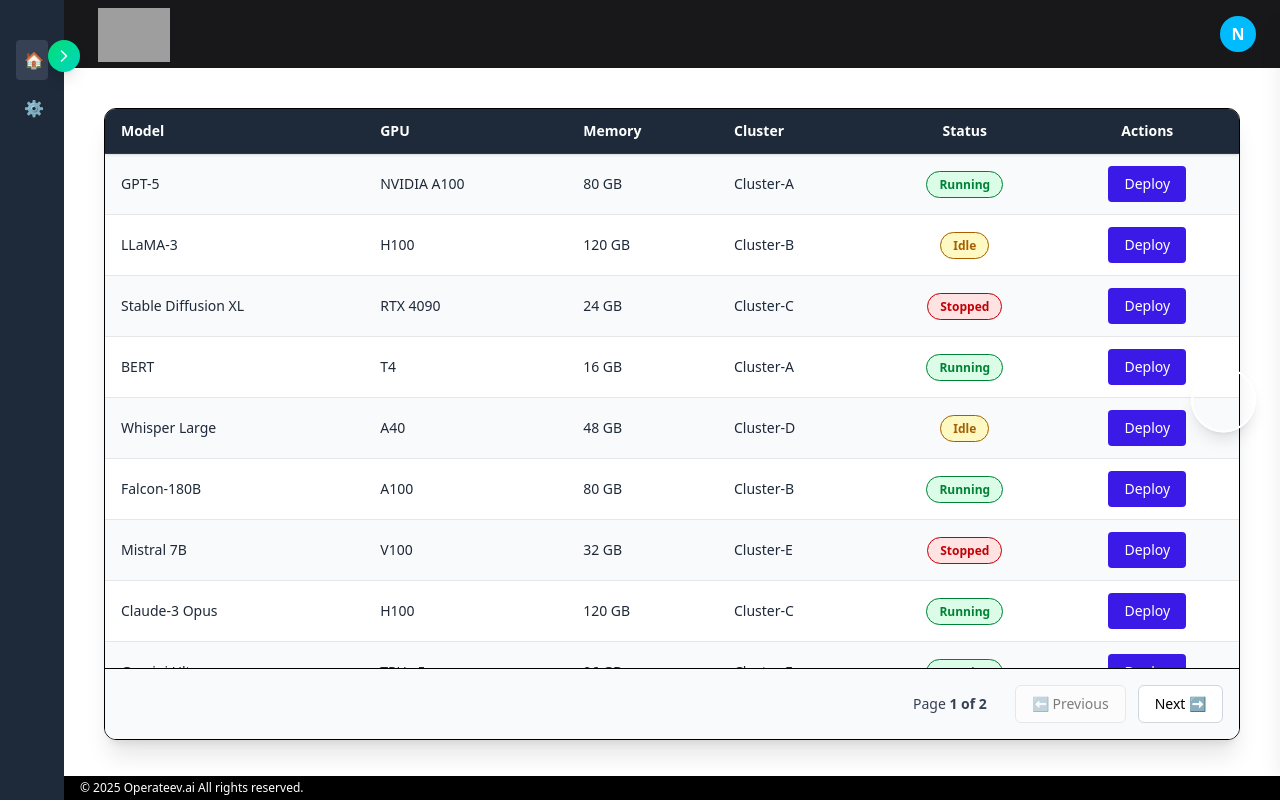
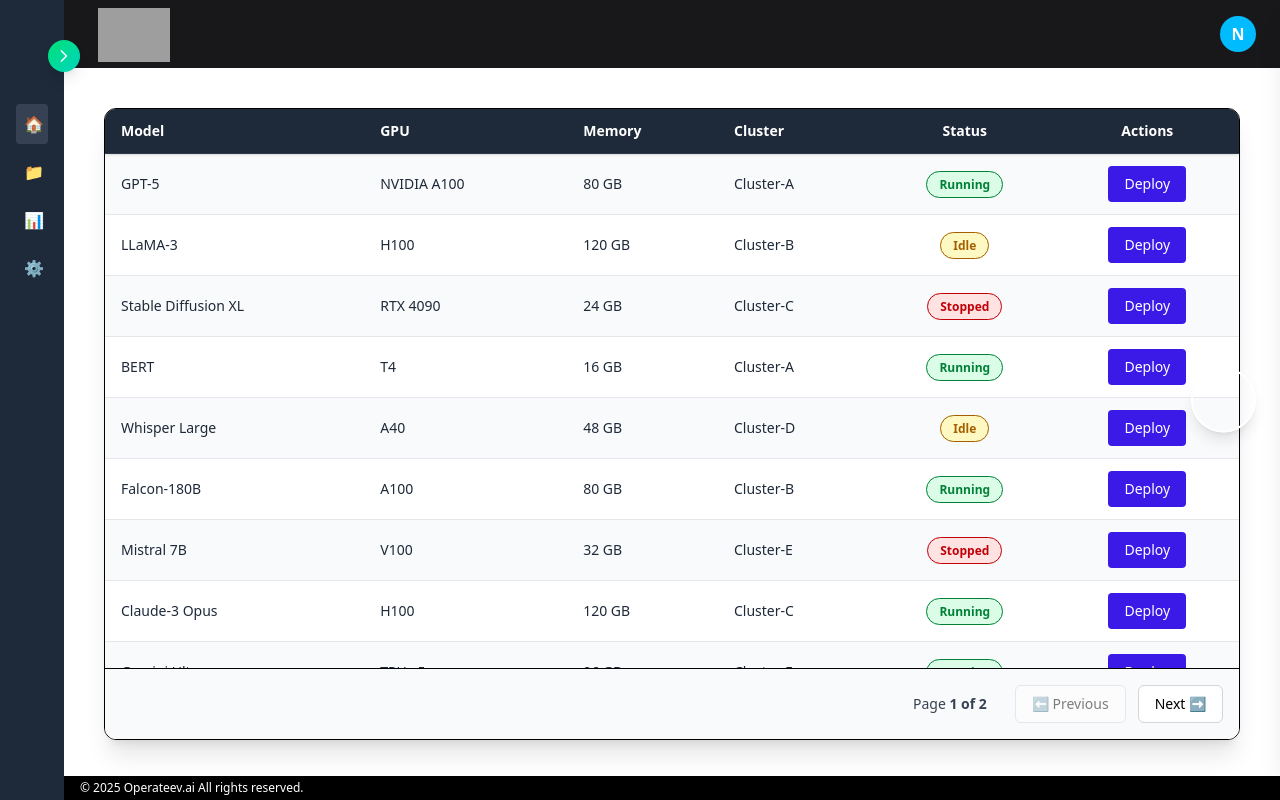
Before and after one commit to argadenil/operateev-ai, a Next.js app: page / in a window 1280 px wide. Built offline with nearby package versions, Linux system fonts and the light colour scheme; grey boxes are pictures that could not be loaded.

Commit message:
added some more menu

```diff
--- a/app/page.tsx
+++ b/app/page.tsx
@@ -46,7 +46,7 @@ export default function Home() {
         {!sidebarOpen && <div className="mt-6" />}
 
         {/* Navigation */}
-        <nav className="flex flex-col px-4 space-y-2 mt-4">
+        <nav className="flex flex-col px-4 space-y-2 mt-20">
           <button
             onClick={() => setActivePage("dashboard")}
             className={`rounded p-2 text-left transition-colors ${activePage === "dashboard"
@@ -58,6 +58,26 @@ export default function Home() {
           </button>
 
           <button
+            onClick={() => setActivePage("projects")}
+            className={`rounded p-2 text-left transition-colors ${activePage === "projects"
+              ? "bg-gray-700 text-white font-semibold"
+              : "hover:bg-gray-700"
+              }`}
+          >
+            {sidebarOpen ? "Projects" : "📁"}
+          </button>
+
+          <button
+            onClick={() => setActivePage("reports")}
+            className={`rounded p-2 text-left transition-colors ${activePage === "reports"
+              ? "bg-gray-700 text-white font-semibold"
+              : "hover:bg-gray-700"
+              }`}
+          >
+            {sidebarOpen ? "Reports" : "📊"}
+          </button>
+
+          <button
             onClick={() => setActivePage("settings")}
             className={`rounded p-2 text-left transition-colors ${activePage === "settings"
               ? "bg-gray-700 text-white font-semibold"
@@ -66,6 +86,10 @@ export default function Home() {
           >
             {sidebarOpen ? "Settings" : "⚙️"}
           </button>
+
+
+
+
         </nav>
 
         {/* Collapse/Expand Arrow at sidebar edge */}
```
Lines whose indentation alone changed are shown as unchanged.
